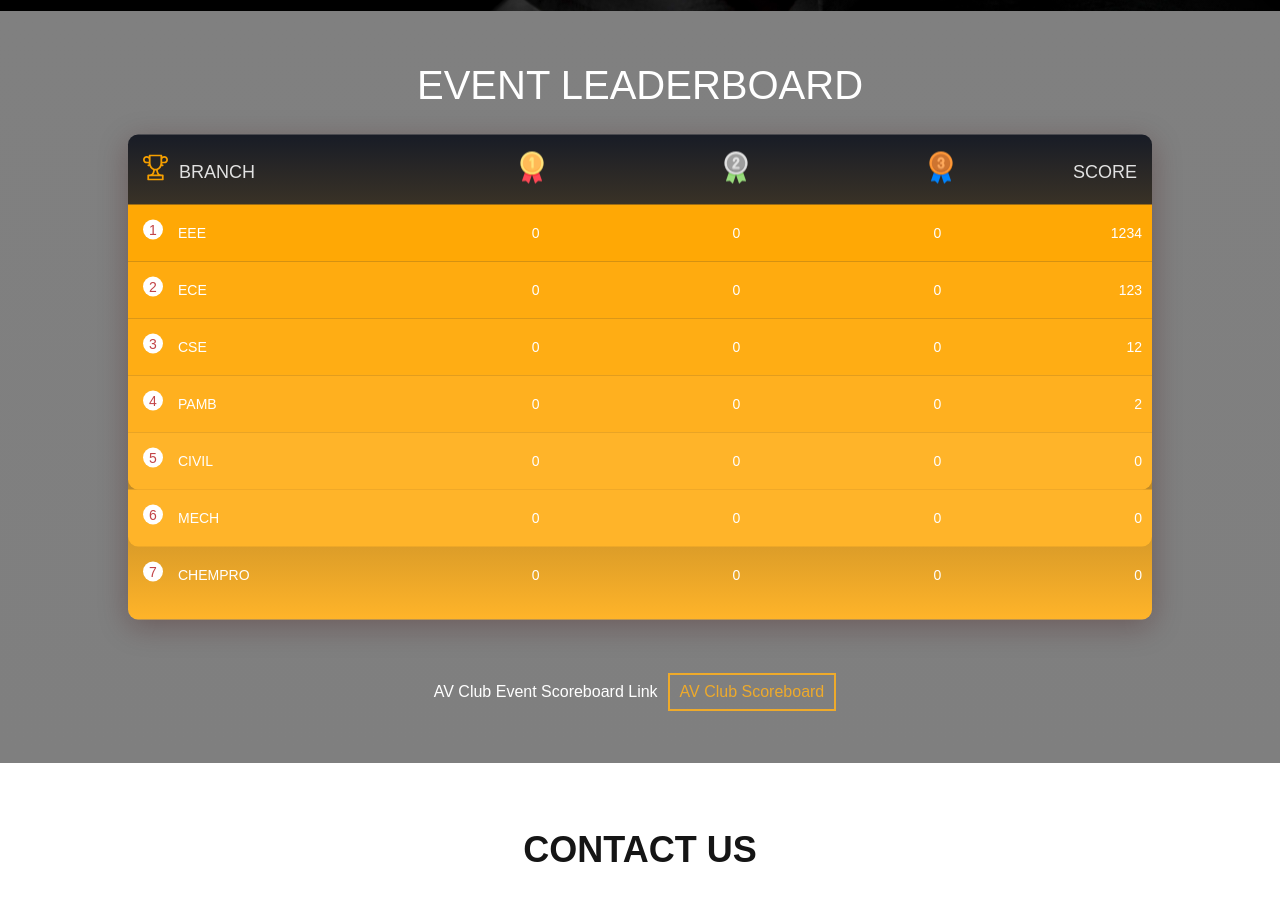
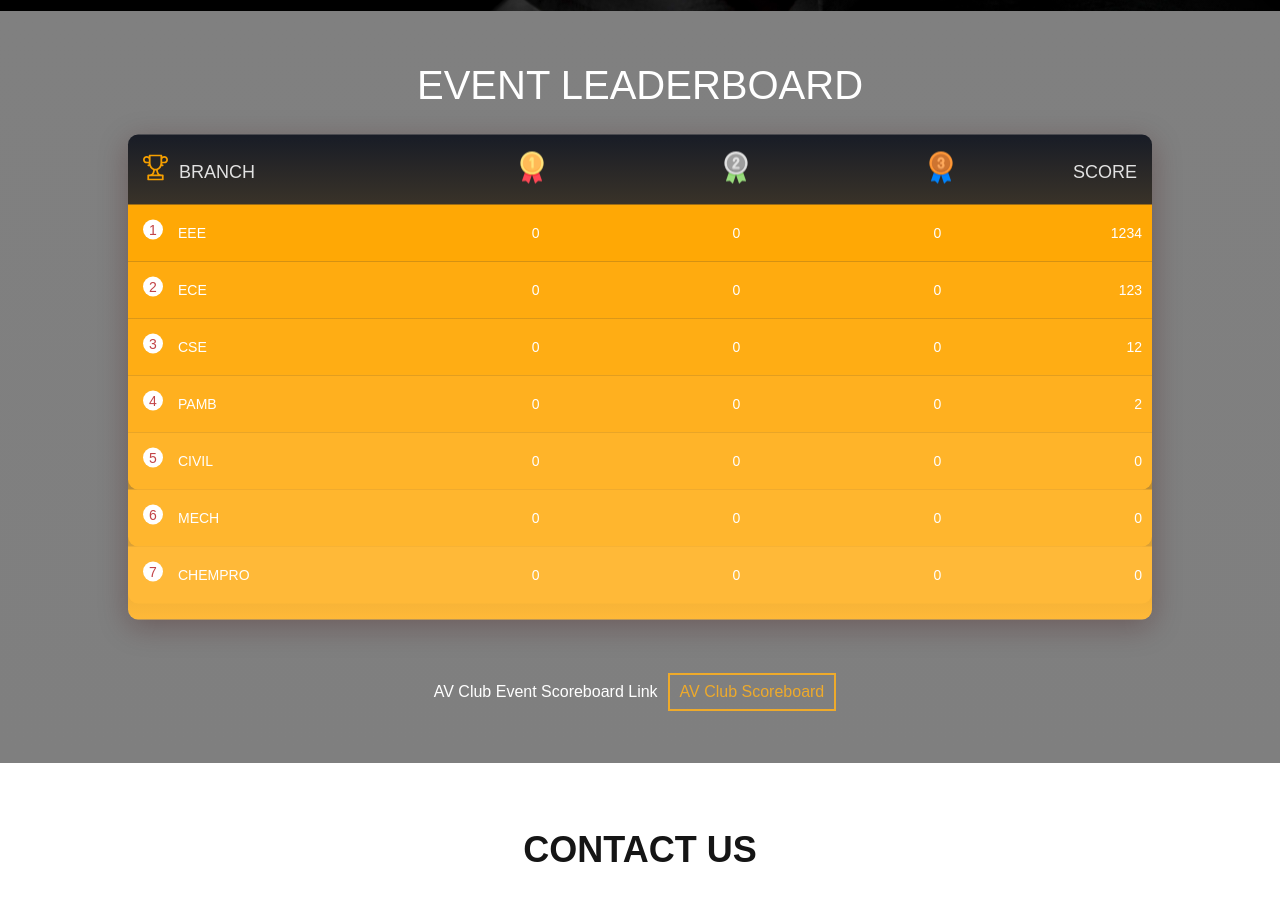
Before and after one commit to ClubMathematica/FirstYearEvent, a website: page index.html in a window 1280 px wide. Shown: the part 3440-4340 px from the top of the page. Drawn offline with nearby package versions, Linux system fonts and the light colour scheme.

Commit message:
Update leaderboard.css

```diff
--- a/assets/css/leaderboard.css
+++ b/assets/css/leaderboard.css
@@ -48,7 +48,7 @@ Leaderboard
   transform: translate(-50%, -50%);
   width: 80%;
   height: auto;
-  background: linear-gradient(to bottom, #181c26, #ffb429);
+  background: linear-gradient(to bottom, #181c26, #ffb938);
   border-radius: 10px;
   box-shadow: 0 7px 30px rgba(62, 9, 11, 0.3);
 
@@ -68,6 +68,8 @@ Leaderboard
     .leaderboard{
         width: 90%;
     }
+
+
 }
 .leaderboard h1 {
     display: inline-block;
@@ -163,6 +165,11 @@ transform: scale(1.2);
 
 }
 
+@media (max-width:790px){
+  .inside-leaderboard-points{
+    grid-template-columns: 40% 10% 10% 10% 30%;
+  }
+}
 
 
 .leaderboard ol li::after {
@@ -257,7 +264,39 @@ transform: scale(1.2);
 }
 
 .leaderboard ol li:nth-child(6) {
-  background: #ffb429;
+  background: #ffb62e;
+  border-radius: 0 0 10px 10px;
+}
+.dropdown-list-5 {
+  visibility: hidden;
+  position: absolute;
+}
+
+.leaderboard ol li:nth-child(6)::after {
+background: #ffa500;
+box-shadow: 0 -2.5px 0 rgba(0, 0, 0, 0.12);
+}
+.leaderboard ol li:nth-child(6) mark::before, .leaderboard ol li:nth-child(6) mark::after {
+top: -9px;
+bottom: auto;
+border-top: none;
+border-bottom: 8px solid #d18800;
+}
+
+.leaderboard ol li:nth-child(7)::after {
+background: #ffa500;
+box-shadow: 0 -2.5px 0 rgba(0, 0, 0, 0.12);
+border-radius: 0 0 10px 10px;
+}
+.leaderboard ol li:nth-child(7) mark::before, .leaderboard ol li:nth-child(7) mark::after {
+top: -9px;
+bottom: auto;
+border-top: none;
+border-bottom: 8px solid #d18800;
+}
+
+.leaderboard ol li:nth-child(7) {
+  background: #ffb938;
   border-radius: 0 0 10px 10px;
 }
 .dropdown-list-6 {
@@ -265,12 +304,12 @@ transform: scale(1.2);
   position: absolute;
 }
 
-.leaderboard ol li:nth-child(6)::after {
+.leaderboard ol li:nth-child(7)::after {
 background: #ffa500;
 box-shadow: 0 -2.5px 0 rgba(0, 0, 0, 0.12);
 border-radius: 0 0 10px 10px;
 }
-.leaderboard ol li:nth-child(6) mark::before, .leaderboard ol li:nth-child(6) mark::after {
+.leaderboard ol li:nth-child(7) mark::before, .leaderboard ol li:nth-child(6) mark::after {
 top: -9px;
 bottom: auto;
 border-top: none;
```
